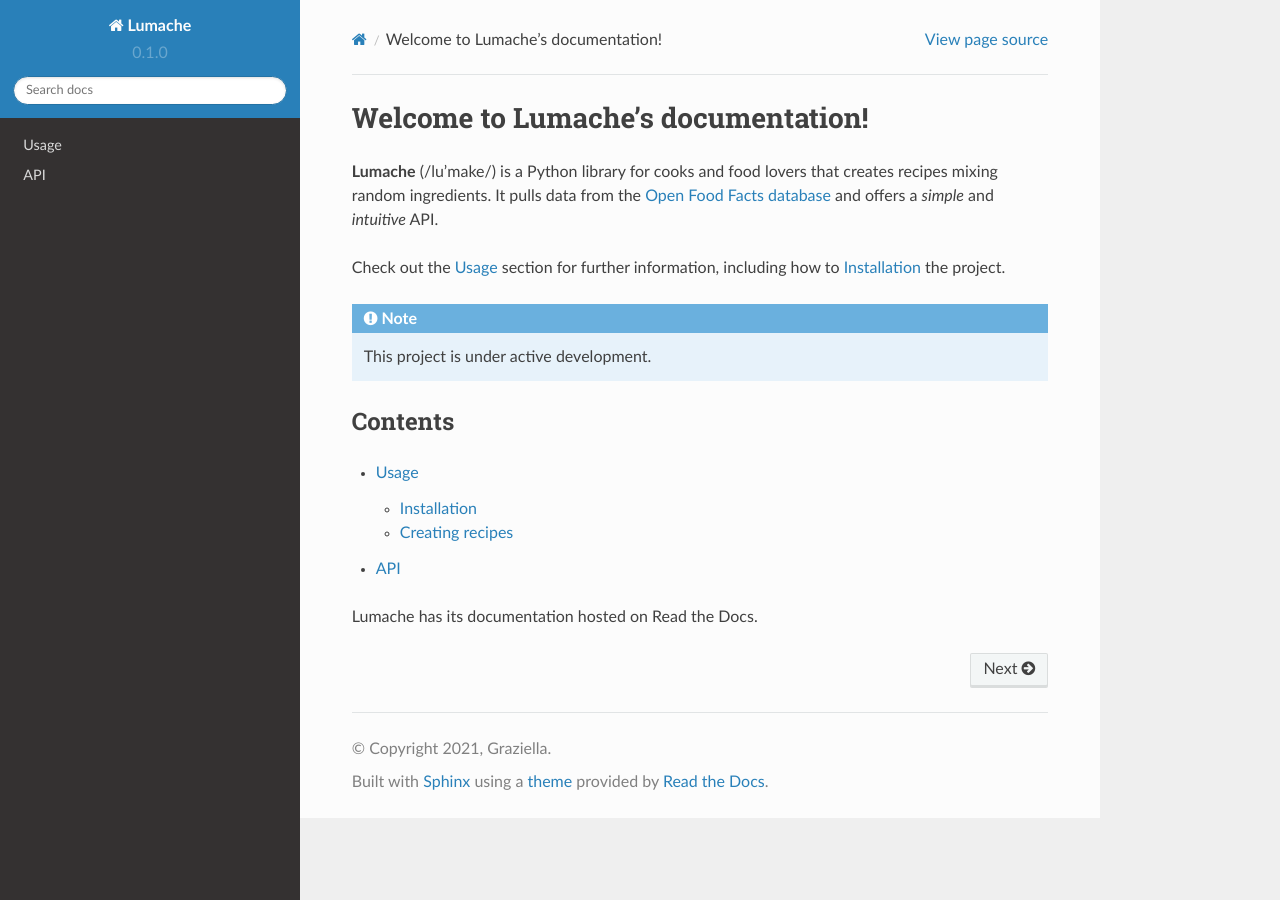
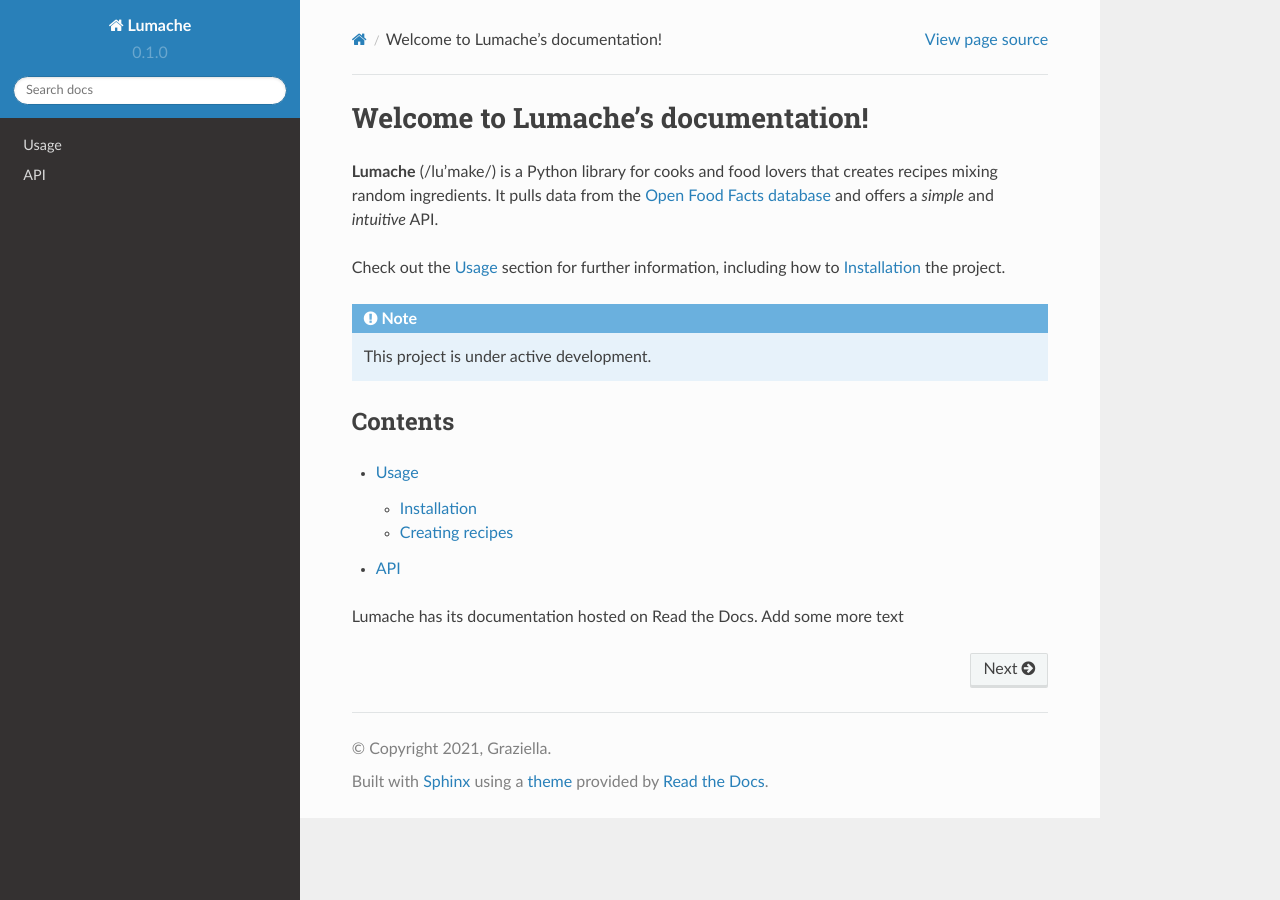
Before and after one commit to seeker2006/testdocpub, a Sphinx documentation site: the page built from docs/source/index.rst, in a window 1280 px wide. Built offline with Sphinx 7.4.7 and the Read the Docs theme 2.0.0, drawn with Linux system fonts in a browser that asks for light colours.

Commit message:
Update index.rst
add more

```diff
--- a/docs/source/index.rst
+++ b/docs/source/index.rst
@@ -22,3 +22,4 @@
    api
 
 Lumache has its documentation hosted on Read the Docs.
+Add some more text
```
